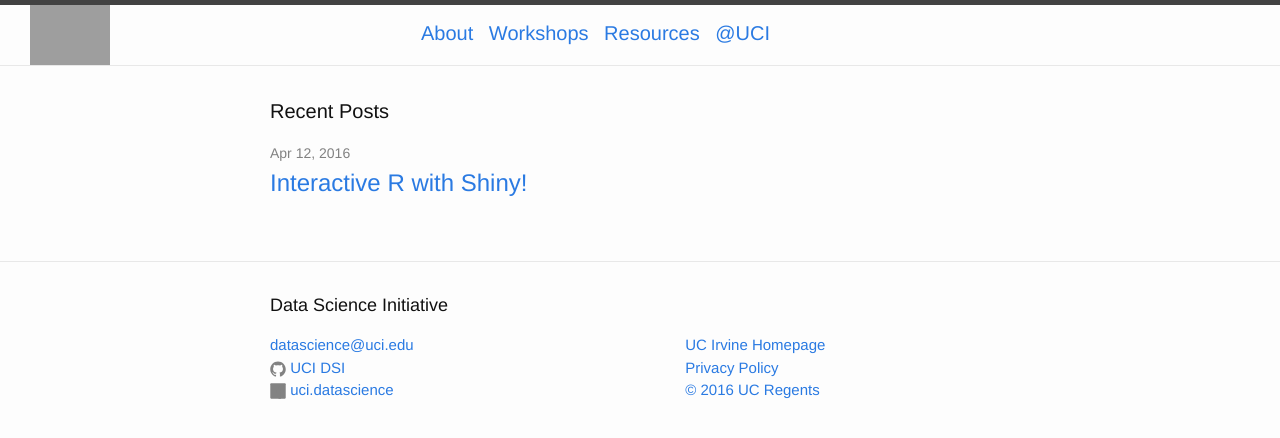
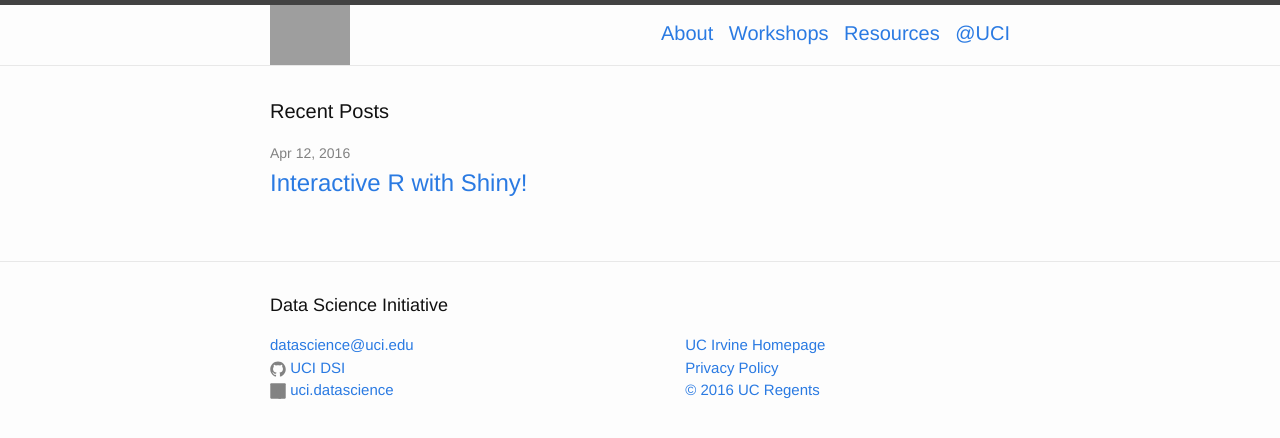
Before and after one commit to UCIDataScienceInitiative/UCIDataScienceInitiative.github.io, a Jekyll site: the page built from index.html, in a window 1280 px wide. Shown: the top 438 px of the page. Built offline with Jekyll 4.4.1, drawn with Linux system fonts in a browser that asks for light colours; grey boxes are pictures that could not be loaded.

Commit message:
Update _base.scss

```diff
--- a/_sass/_base.scss
+++ b/_sass/_base.scss
@@ -181,7 +181,7 @@ pre {
     max-width: -webkit-calc(#{$content-width} - (#{$spacing-unit} * 2));
     max-width:         calc(#{$content-width} - (#{$spacing-unit} * 2));
     margin-right: auto;
-    margin-left: calc({auto} - {35px});
+    margin-left: auto;
     padding-right: $spacing-unit;
     padding-left: $spacing-unit;
     @extend %clearfix;
```
